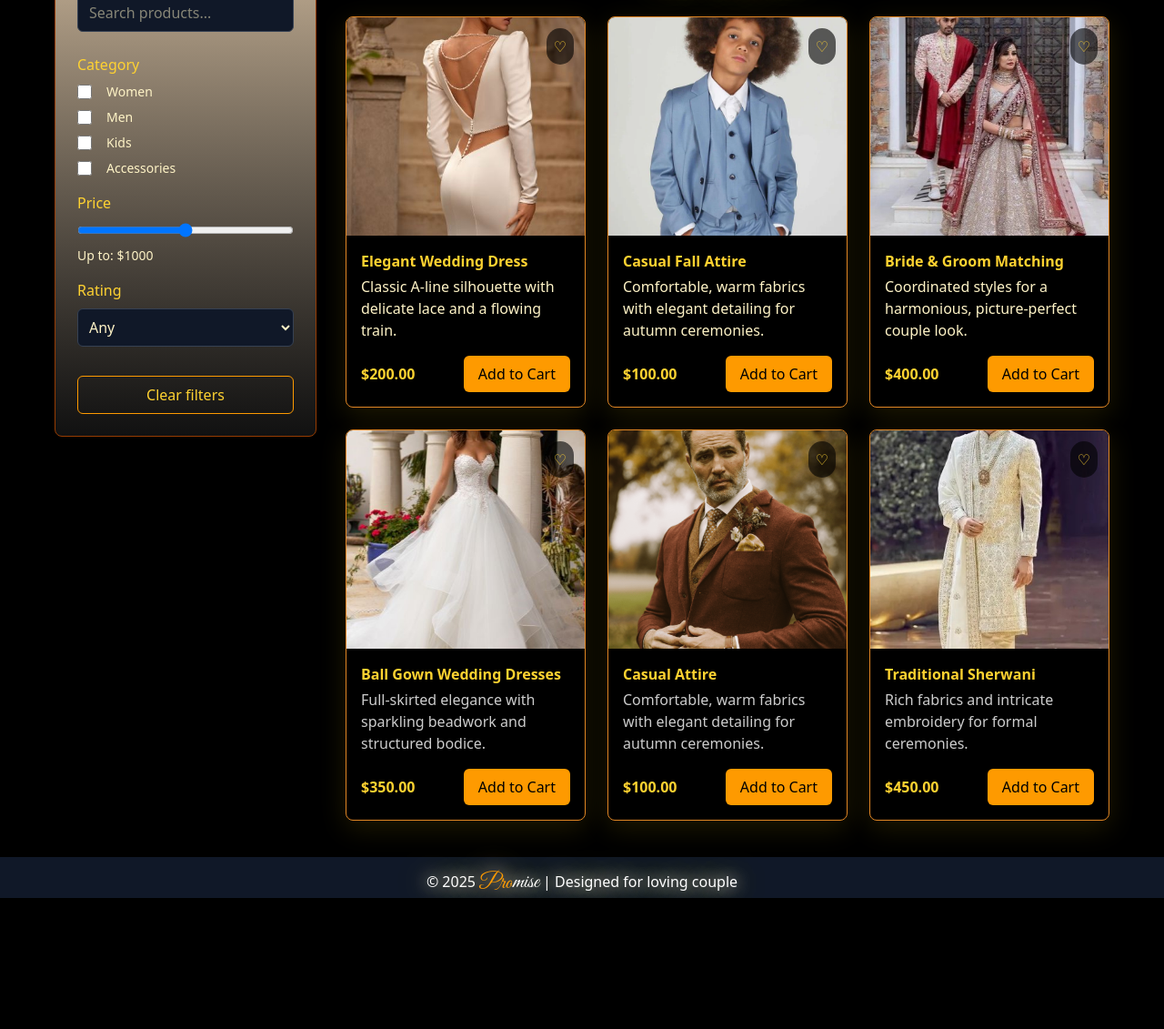
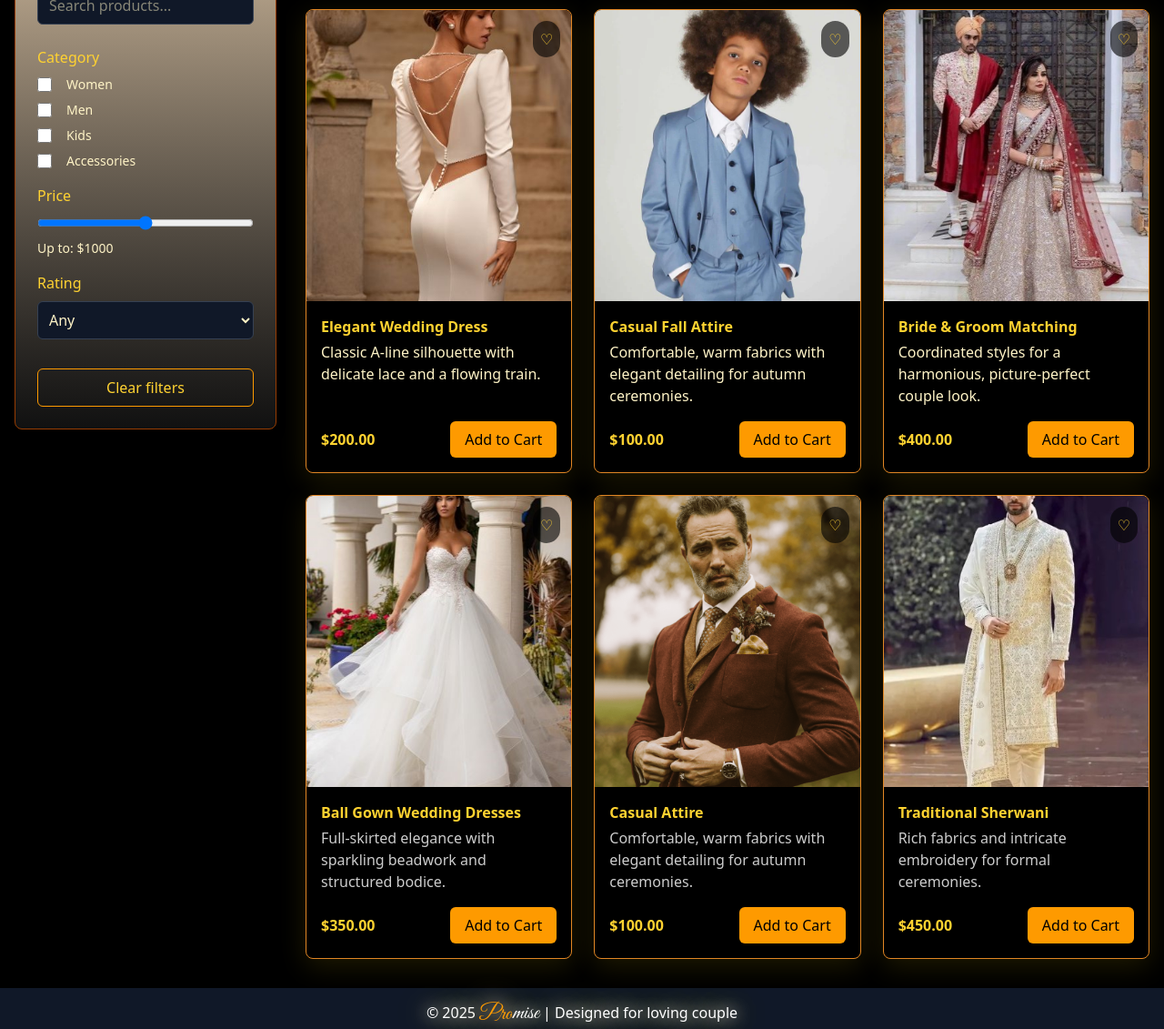
Before and after one commit to gervzsss/webapp_tailwind, a website: page products.html in a window 1280 px wide. Shown: the part 528-1659 px from the top of the page at 91% size. Before the commit the page ends 1515 px from the top, so only its background shows below. Drawn offline with nearby package versions, Linux system fonts and the light colour scheme; files that its build step writes are made by us from their sources; a web font is replaced by a local one.

Commit message:
products page responsiveness done

```diff
--- a/products.html
+++ b/products.html
@@ -15,13 +15,12 @@
     <div class="container mx-auto flex flex-col items-center justify-between gap-4 p-4 md:flex-row md:gap-0">
       <div class="flex w-full items-center justify-between md:w-auto">
         <a href="/home.html"
-          class="md:text font-GreatVibes animate-glow text-3xl text-amber-300 hover:text-amber-500 lg:pl-15 lg:text-5xl">
-          Pro<span class="font-GreatVibes text-amber-50 hover:text-amber-300">mise</span></a>
+          class="md:text font-GreatVibes animate-glow text-3xl text-amber-300 hover:text-amber-500 lg:pl-15 lg:text-5xl">Pro<span
+            class="font-GreatVibes text-amber-50 hover:text-amber-300">mise</span></a>
         <!-- Mobile menu button -->
         <button id="nav-toggle" aria-controls="nav-menu" aria-expanded="false"
           class="inline-flex items-center justify-center rounded-md p-2 text-amber-50 hover:bg-white/5 focus:ring-2 focus:ring-amber-500 focus:outline-none md:hidden">
           <span class="sr-only">Open main menu</span>
-          <!-- simple hamburger icon -->
           <svg class="h-6 w-6" xmlns="http://www.w3.org/2000/svg" fill="none" viewBox="0 0 24 24" stroke="currentColor"
             aria-hidden="true">
             <path stroke-linecap="round" stroke-linejoin="round" stroke-width="2" d="M4 6h16M4 12h16M4 18h16" />
@@ -52,12 +51,13 @@
   </nav>
 
   <!-- HERO -->
-  <header class="bg-[url(/images/background.png)] bg-cover bg-center px-6 py-20 text-center text-white">
-    <div class="mx-auto max-w-5xl">
-      <h1 class="font-GreatVibes animate-glow text-6xl text-amber-50">
+  <header
+    class="bg-[url(/images/background.png)] bg-cover bg-center px-6 py-12 text-center text-white sm:py-16 md:py-20">
+    <div class="mx-auto max-w-4xl px-4 sm:max-w-5xl">
+      <h1 class="font-GreatVibes animate-glow text-3xl text-amber-50 sm:text-4xl md:text-5xl lg:text-6xl">
         Our <span class="text-amber-300">Products</span>
       </h1>
-      <p class="mt-4 text-2xl text-amber-50">
+      <p class="mt-4 text-base text-amber-50 sm:text-lg md:text-2xl">
         Browse our curated collection of wedding attire crafted for elegance,
         comfort and timeless memories.
       </p>
@@ -65,9 +65,9 @@
   </header>
 
   <!-- PAGE CONTENT -->
-  <main class="container mx-auto flex-1 px-15 py-10">
+  <main class="mx-auto max-w-screen-xl flex-1 px-4 py-8">
     <div class="flex flex-col gap-8 lg:flex-row">
-      <!-- SIDEBAR FILTERS -->
+      <!-- SIDEBAR FILTERS (stack on mobile) -->
       <aside
         class="w-full self-start rounded-lg border border-amber-800 bg-gradient-to-b from-[#d7c0a2] to-[#111111] p-6 shadow-lg lg:sticky lg:top-24 lg:w-72">
         <h3 class="mb-4 font-semibold text-amber-300">FILTERS</h3>
@@ -81,20 +81,16 @@
             <h4 class="mt-2 mb-2 font-medium text-amber-300">Category</h4>
             <ul class="space-y-2 text-sm text-amber-100">
               <li class="flex items-center gap-3">
-                <input type="checkbox" class="h-4 w-4 text-amber-400" />
-                <span class="ml-1">Women</span>
+                <input type="checkbox" class="h-4 w-4 text-amber-400" /><span class="ml-1">Women</span>
               </li>
               <li class="flex items-center gap-3">
-                <input type="checkbox" class="h-4 w-4 text-amber-400" />
-                <span class="ml-1">Men</span>
+                <input type="checkbox" class="h-4 w-4 text-amber-400" /><span class="ml-1">Men</span>
               </li>
               <li class="flex items-center gap-3">
-                <input type="checkbox" class="h-4 w-4 text-amber-400" />
-                <span class="ml-1">Kids</span>
+                <input type="checkbox" class="h-4 w-4 text-amber-400" /><span class="ml-1">Kids</span>
               </li>
               <li class="flex items-center gap-3">
-                <input type="checkbox" class="h-4 w-4 text-amber-400" />
-                <span class="ml-1">Accessories</span>
+                <input type="checkbox" class="h-4 w-4 text-amber-400" /><span class="ml-1">Accessories</span>
               </li>
             </ul>
           </div>
@@ -123,8 +119,8 @@
 
       <!-- MAIN LIST -->
       <section class="flex-1">
-        <div class="mb-6 flex items-center justify-between">
-          <div class="flex items-center gap-3">
+        <div class="mb-6 flex flex-col gap-4 sm:flex-row sm:items-center sm:justify-between">
+          <div class="flex flex-shrink-0 items-center gap-3">
             <button class="rounded-md bg-amber-300 px-3 py-1 text-amber-50">
               Grid
             </button>
@@ -149,14 +145,15 @@
         <div class="grid grid-cols-1 gap-6 sm:grid-cols-2 lg:grid-cols-3">
           <!-- Product Card -->
           <article
-            class="overflow-hidden rounded-lg border border-[#e18624] bg-black shadow-[0_8px_30px_rgba(255,214,0,0.12)]">
-            <div class="relative">
-              <img src="images/wedding dress.jpg" alt="Elegant Wedding Dress" class="h-60 w-full object-cover" />
+            class="flex flex-col overflow-hidden rounded-lg border border-[#e18624] bg-black shadow-[0_8px_30px_rgba(255,214,0,0.12)]">
+            <div class="relative h-56 overflow-hidden sm:h-64 md:h-72 lg:h-80">
+              <img src="images/wedding dress.jpg" alt="Elegant Wedding Dress" class="h-full w-full object-cover" />
               <button class="absolute top-3 right-3 rounded-full bg-black/60 p-2 text-amber-300">
                 ♡
               </button>
             </div>
-            <div class="p-4">
+            <div class="flex flex-1 flex-col justify-between p-4">
+              <div>
                 <h3 class="font-semibold text-amber-300">
                   Elegant Wedding Dress
                 </h3>
@@ -164,6 +161,7 @@
                   Classic A-line silhouette with delicate lace and a flowing
                   train.
                 </p>
+              </div>
               <div class="mt-4 flex items-center justify-between">
                 <div class="font-bold text-amber-300">$200.00</div>
                 <button
@@ -176,20 +174,24 @@
 
           <!-- Product Card 2 -->
           <article
-            class="overflow-hidden rounded-lg border border-[#e18624] bg-black shadow-[0_8px_30px_rgba(255,214,0,0.12)]">
-            <div class="relative">
+            class="flex flex-col overflow-hidden rounded-lg border border-[#e18624] bg-black shadow-[0_8px_30px_rgba(255,214,0,0.12)]">
+            <div class="relative h-56 overflow-hidden sm:h-64 md:h-72 lg:h-80">
               <img src="images/Classic three Piece sky blue Wedding Suit for boys– SAINLY.webp" alt="Casual Fall Attire"
-                class="h-60 w-full object-cover" />
+                class="h-full w-full object-cover" />
               <button class="absolute top-3 right-3 rounded-full bg-black/60 p-2 text-amber-300">
                 ♡
               </button>
             </div>
-            <div class="p-4">
-              <h3 class="font-semibold text-amber-300">Casual Fall Attire</h3>
+            <div class="flex flex-1 flex-col justify-between p-4">
+              <div>
+                <h3 class="font-semibold text-amber-300">
+                  Casual Fall Attire
+                </h3>
                 <p class="mt-1 text-amber-100">
                   Comfortable, warm fabrics with elegant detailing for autumn
                   ceremonies.
                 </p>
+              </div>
               <div class="mt-4 flex items-center justify-between">
                 <div class="font-bold text-amber-300">$100.00</div>
                 <button
@@ -202,15 +204,16 @@
 
           <!-- Product Card 3 -->
           <article
-            class="overflow-hidden rounded-lg border border-[#e18624] bg-black shadow-[0_8px_30px_rgba(255,214,0,0.12)]">
-            <div class="relative">
+            class="flex flex-col overflow-hidden rounded-lg border border-[#e18624] bg-black shadow-[0_8px_30px_rgba(255,214,0,0.12)]">
+            <div class="relative h-56 overflow-hidden sm:h-64 md:h-72 lg:h-80">
               <img src="images/Color Coordinated Outfit Ideas For The Millennial Bride And Groom.jpg"
-                alt="Bride & Groom Matching" class="h-60 w-full object-cover" />
+                alt="Bride & Groom Matching" class="h-full w-full object-cover" />
               <button class="absolute top-3 right-3 rounded-full bg-black/60 p-2 text-amber-300">
                 ♡
               </button>
             </div>
-            <div class="p-4">
+            <div class="flex flex-1 flex-col justify-between p-4">
+              <div>
                 <h3 class="font-semibold text-amber-300">
                   Bride & Groom Matching
                 </h3>
@@ -218,6 +221,7 @@
                   Coordinated styles for a harmonious, picture-perfect couple
                   look.
                 </p>
+              </div>
               <div class="mt-4 flex items-center justify-between">
                 <div class="font-bold text-amber-300">$400.00</div>
                 <button
@@ -229,14 +233,16 @@
           </article>
 
           <article
-            class="overflow-hidden rounded-lg border border-[#e18624] bg-black shadow-[0_8px_30px_rgba(255,214,0,0.12)]">
-            <div class="relative">
-              <img src="images/Pretty ball gown wedding dresses.jpg" alt="Ball Gown" class="h-60 w-full object-cover" />
+            class="flex flex-col overflow-hidden rounded-lg border border-[#e18624] bg-black shadow-[0_8px_30px_rgba(255,214,0,0.12)]">
+            <div class="relative h-56 overflow-hidden sm:h-64 md:h-72 lg:h-80">
+              <img src="images/Pretty ball gown wedding dresses.jpg" alt="Ball Gown"
+                class="h-full w-full object-cover" />
               <button class="absolute top-3 right-3 rounded-full bg-black/60 p-2 text-amber-300">
                 ♡
               </button>
             </div>
-            <div class="p-4">
+            <div class="flex flex-1 flex-col justify-between p-4">
+              <div>
                 <h3 class="font-semibold text-amber-300">
                   Ball Gown Wedding Dresses
                 </h3>
@@ -244,6 +250,7 @@
                   Full-skirted elegance with sparkling beadwork and structured
                   bodice.
                 </p>
+              </div>
               <div class="mt-4 flex items-center justify-between">
                 <div class="font-bold text-amber-300">$350.00</div>
                 <button
@@ -255,19 +262,21 @@
           </article>
 
           <article
-            class="overflow-hidden rounded-lg border border-[#e18624] bg-black shadow-[0_8px_30px_rgba(255,214,0,0.12)]">
-            <div class="relative">
-              <img src="images/casual fall wedding attire.png" alt="Casual" class="h-60 w-full object-cover" />
+            class="flex flex-col overflow-hidden rounded-lg border border-[#e18624] bg-black shadow-[0_8px_30px_rgba(255,214,0,0.12)]">
+            <div class="relative h-56 overflow-hidden sm:h-64 md:h-72 lg:h-80">
+              <img src="images/casual fall wedding attire.png" alt="Casual" class="h-full w-full object-cover" />
               <button class="absolute top-3 right-3 rounded-full bg-black/60 p-2 text-amber-300">
                 ♡
               </button>
             </div>
-            <div class="p-4">
+            <div class="flex flex-1 flex-col justify-between p-4">
+              <div>
                 <h3 class="font-semibold text-amber-300">Casual Attire</h3>
                 <p class="mt-1 text-white/80">
                   Comfortable, warm fabrics with elegant detailing for autumn
                   ceremonies.
                 </p>
+              </div>
               <div class="mt-4 flex items-center justify-between">
                 <div class="font-bold text-amber-300">$100.00</div>
                 <button
@@ -279,21 +288,23 @@
           </article>
 
           <article
-            class="overflow-hidden rounded-lg border border-[#e18624] bg-black shadow-[0_8px_30px_rgba(255,214,0,0.12)]">
-            <div class="relative">
+            class="flex flex-col overflow-hidden rounded-lg border border-[#e18624] bg-black shadow-[0_8px_30px_rgba(255,214,0,0.12)]">
+            <div class="relative h-56 overflow-hidden sm:h-64 md:h-72 lg:h-80">
               <img src="images/Groom Wear For Indian Wedding Indian Wedding Sherwani For Groom.jpg" alt="Sherwani"
-                class="h-60 w-full object-cover" />
+                class="h-full w-full object-cover" />
               <button class="absolute top-3 right-3 rounded-full bg-black/60 p-2 text-amber-300">
                 ♡
               </button>
             </div>
-            <div class="p-4">
+            <div class="flex flex-1 flex-col justify-between p-4">
+              <div>
                 <h3 class="font-semibold text-amber-300">
                   Traditional Sherwani
                 </h3>
                 <p class="mt-1 text-white/80">
                   Rich fabrics and intricate embroidery for formal ceremonies.
                 </p>
+              </div>
               <div class="mt-4 flex items-center justify-between">
                 <div class="font-bold text-amber-300">$450.00</div>
                 <button
```
Lines whose indentation alone changed are shown as unchanged.
